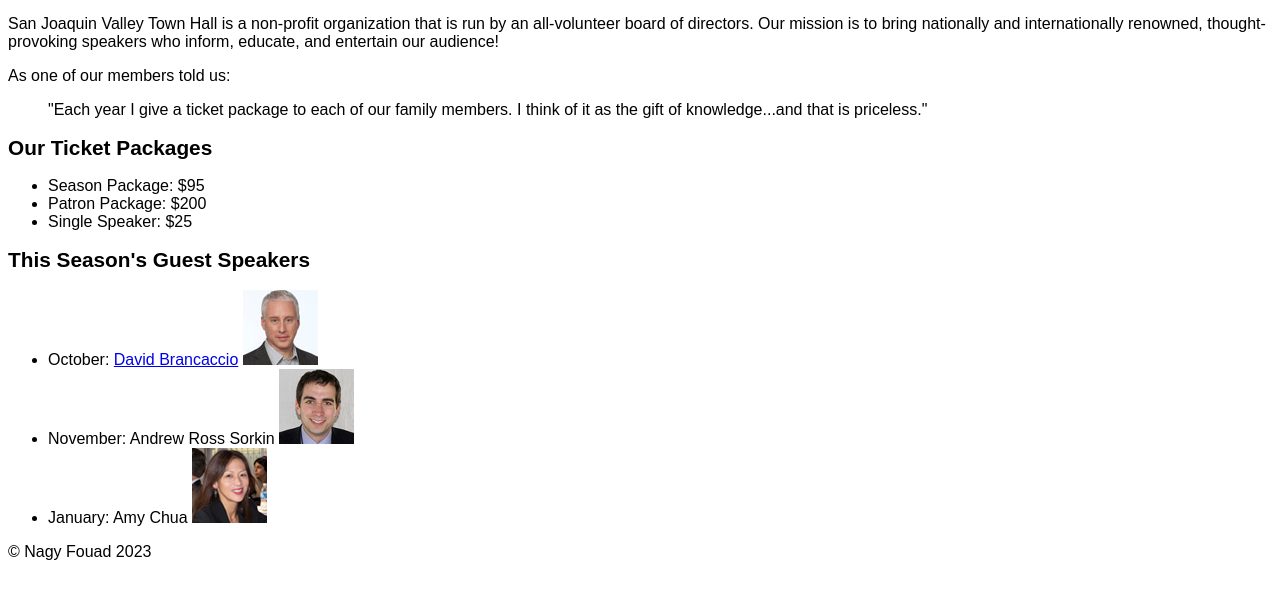
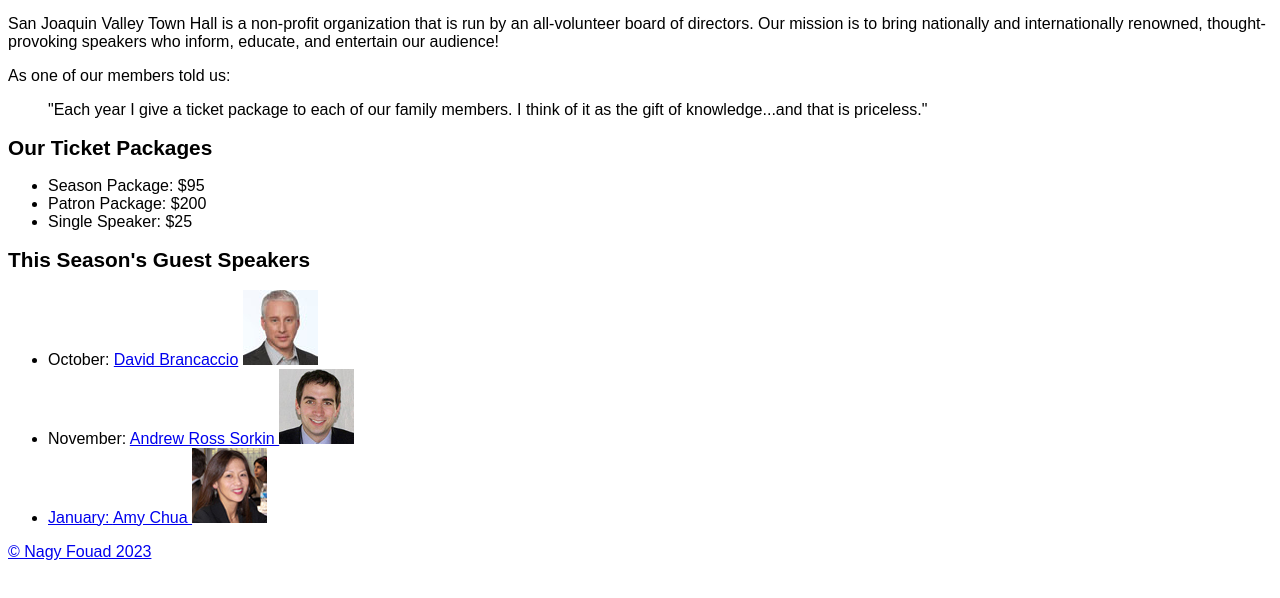
Before and after one commit to nf244/A11, a plain HTML site: page index.html in a window 1280 px wide. Shown: the part 198-796 px from the top of the page. Drawn offline with Linux system fonts and the light colour scheme.

Commit message:
Update index.html

```diff
--- a/index.html
+++ b/index.html
@@ -35,8 +35,8 @@
             <h2>This Season's Guest Speakers</h2>
             <ul>
                 <li>October: <a href="brancaccio.html">David Brancaccio</a> <img src="images/brancaccio75.jpg" alt="David Brancaccio" width="75" height="75"></li>
-                <li>November: Andrew Ross Sorkin <img src="images/sorkin75.jpg" alt="Andrew Ross Sorkin" width="75" height="75"></li>
-                <li>January: Amy Chua <img src="images/chua75.jpg" alt="Amy Chua" width="75" height="75"></li>
+                <li>November: <a href="sorkin.html">Andrew Ross Sorkin <img src="images/sorkin75.jpg" alt="Andrew Ross Sorkin" width="75" height="75"></li>
+                <li>January: <a href="chua.html">Amy Chua <img src="images/chua75.jpg" alt="Amy Chua" width="75" height="75"></li>
             </ul>
         </section>
         <footer>
```
